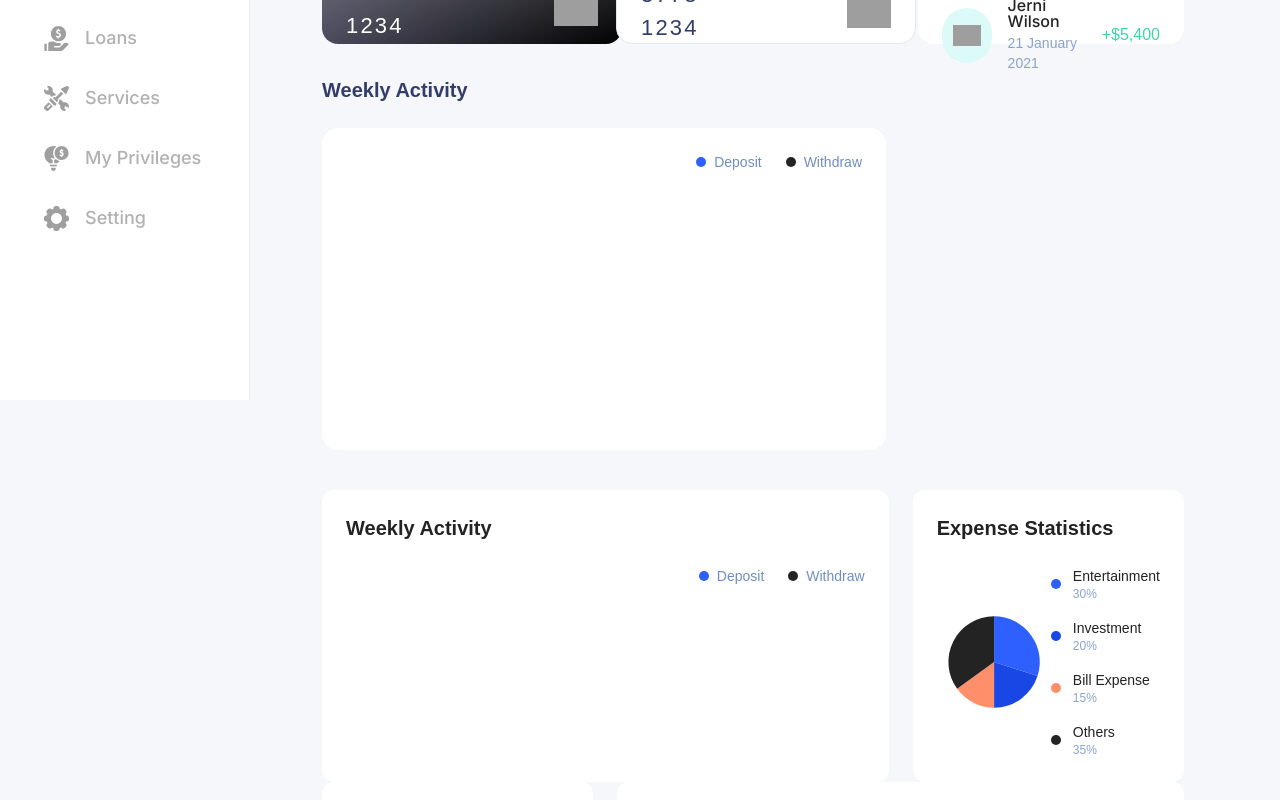
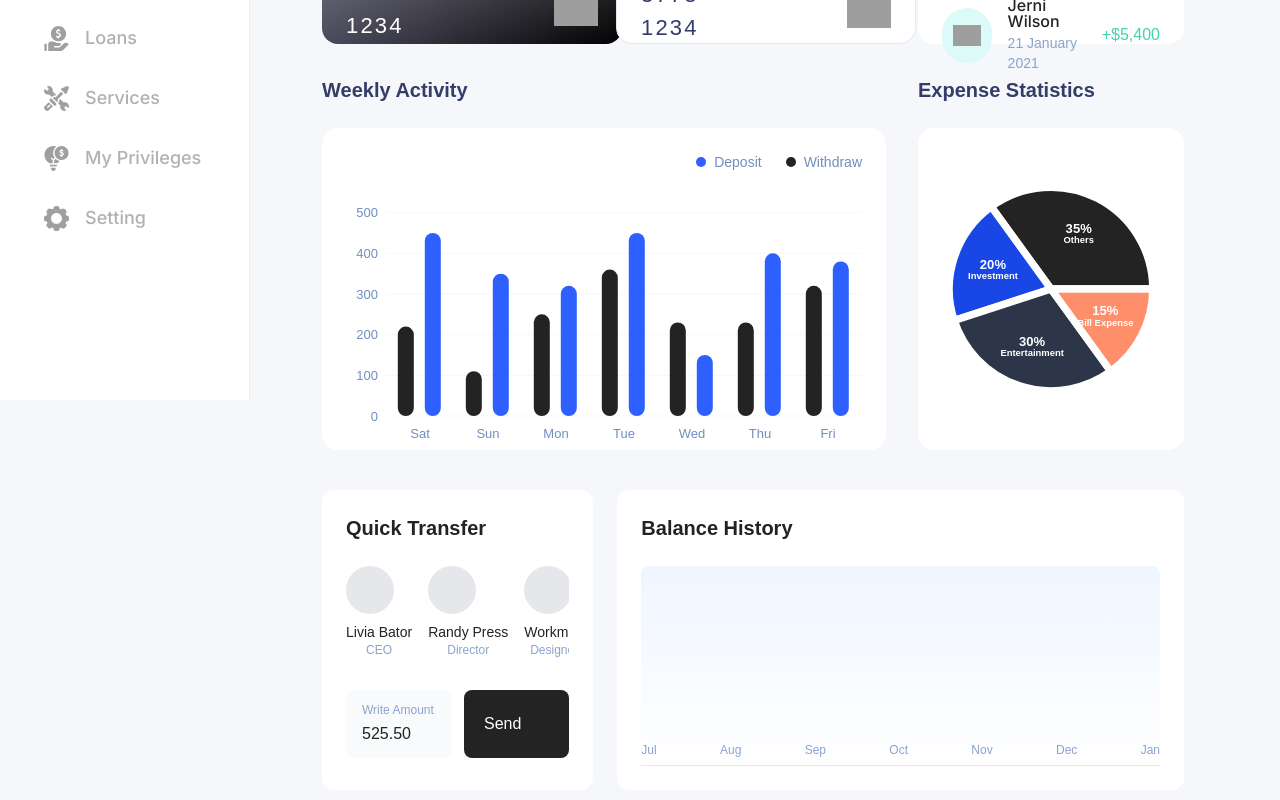
Before and after one commit to solarsyncer/soar_frontend_test, a Next.js app: page /dashboard in a window 1280 px wide. Shown: the part 400-1200 px from the top of the page. Built offline with nearby package versions, Linux system fonts and the light colour scheme; grey boxes are pictures that could not be loaded.

Commit message:
expense statistics

```diff
--- a/package.json
+++ b/package.json
@@ -11,6 +11,8 @@
   "dependencies": {
     "class-variance-authority": "^0.7.1",
     "clsx": "^2.1.1",
+    "highcharts": "^12.1.2",
+    "highcharts-react-official": "^3.2.1",
     "lucide-react": "^0.485.0",
     "next": "15.2.4",
     "react": "^19.0.0",
--- a/src/app/dashboard/page.tsx
+++ b/src/app/dashboard/page.tsx
@@ -2,15 +2,20 @@ import Image from "next/image";
 import { CreditCard } from "@/components/CreditCard";
 import { WeeklyActivityChart } from "@/components/WeeklyActivityChart";
 import { ExpenseStatistics } from "@/components/ExpenseStatistics";
+import type {
+  ExpenseCategory,
+  WeeklyActivity,
+  Transaction,
+} from "@/types/charts";
 import { cn } from "@/lib/utils";
 
-const transactions = [
+const transactions: Transaction[] = [
   { id: 1, type: "deposit", amount: 850, date: "28 January 2021" },
   { id: 2, type: "paypal", amount: 2500, date: "25 January 2021" },
   { id: 3, type: "send", amount: 5400, date: "21 January 2021" },
 ];
 
-const weeklyActivityData = [
+const weeklyActivityData: WeeklyActivity[] = [
   { day: "Sat", deposit: 220, withdraw: 450 },
   { day: "Sun", deposit: 110, withdraw: 350 },
   { day: "Mon", deposit: 250, withdraw: 320 },
@@ -18,6 +23,29 @@ const weeklyActivityData = [
   { day: "Wed", deposit: 230, withdraw: 150 },
   { day: "Thu", deposit: 230, withdraw: 400 },
   { day: "Fri", deposit: 320, withdraw: 380 },
+];
+
+const expenseData: ExpenseCategory[] = [
+  {
+    name: "Others",
+    value: 35,
+    color: "#232323", // Black
+  },
+  {
+    name: "Investment",
+    value: 20,
+    color: "#1947E5", // Bright blue
+  },
+  {
+    name: "Entertainment",
+    value: 30,
+    color: "#2D3648", // Dark navy
+  },
+  {
+    name: "Bill Expense",
+    value: 15,
+    color: "#FF8F6B", // Orange
+  },
 ];
 
 export default function DashboardPage() {
@@ -116,20 +144,15 @@ export default function DashboardPage() {
               <WeeklyActivityChart data={weeklyActivityData} />
             </div>
           </div>
-        </div>
 
-        <div className="grid grid-cols-1 lg:grid-cols-3 gap-6">
-          <div className="lg:col-span-2 bg-white rounded-xl p-6">
-            <h2 className="text-xl font-semibold text-[#232323] mb-6">
-              Weekly Activity
-            </h2>
-            <WeeklyActivityChart data={weeklyActivityData} />
-          </div>
-          <div className="bg-white rounded-xl p-6">
-            <h2 className="text-xl font-semibold text-[#232323] mb-6">
+          {/* Expense Statistics */}
+          <div className="lg:col-span-1">
+            <h2 className="text-xl font-semibold text-[#343C6A] mb-6">
               Expense Statistics
             </h2>
-            <ExpenseStatistics />
+            <div className="bg-white p-6 h-[322px] rounded-2xl">
+              <ExpenseStatistics data={expenseData} />
+            </div>
           </div>
         </div>
 
--- a/src/components/ExpenseStatistics.tsx
+++ b/src/components/ExpenseStatistics.tsx
@@ -1,65 +1,68 @@
+"use client";
+
 import React from "react";
+import { PieChart, Pie, Cell } from "recharts";
+import { ExpenseCategory, CustomLabelProps } from "@/types/charts";
 
-interface ExpenseCategory {
-  name: string;
-  percentage: number;
-  color: string;
+interface ExpenseStatisticsProps {
+  data: ExpenseCategory[];
 }
 
-const categories: ExpenseCategory[] = [
-  { name: "Entertainment", percentage: 30, color: "#2D60FF" },
-  { name: "Investment", percentage: 20, color: "#1947E5" },
-  { name: "Bill Expense", percentage: 15, color: "#FF8F6B" },
-  { name: "Others", percentage: 35, color: "#232323" },
-];
-
-export function ExpenseStatistics() {
-  let cumulativePercentage = 0;
+const CustomLabel = ({
+  cx,
+  cy,
+  midAngle,
+  innerRadius,
+  outerRadius,
+  name,
+  value,
+}: CustomLabelProps) => {
+  const RADIAN = Math.PI / 180;
+  const radius = innerRadius + (outerRadius - innerRadius) * 0.6;
+  const x = cx + radius * Math.cos(-midAngle * RADIAN);
+  const y = cy + radius * Math.sin(-midAngle * RADIAN);
 
   return (
-    <div className="flex items-center justify-between">
-      <div className="relative w-48 h-48">
-        <svg className="w-full h-full -rotate-90" viewBox="0 0 100 100">
-          {categories.map((category, index) => {
-            const startAngle = cumulativePercentage;
-            cumulativePercentage += category.percentage;
-            const endAngle = cumulativePercentage;
+    <text
+      x={x}
+      y={y}
+      fill="white"
+      textAnchor="middle"
+      dominantBaseline="central"
+      style={{ fontSize: "18px", fontWeight: 600 }}
+    >
+      <tspan x={x} dy="-0.5em">
+        {value}%
+      </tspan>
+      <tspan x={x} dy="1.2em" style={{ fontSize: "13px" }}>
+        {name}
+      </tspan>
+    </text>
+  );
+};
 
-            const x1 = 50 + 40 * Math.cos((startAngle / 100) * 2 * Math.PI);
-            const y1 = 50 + 40 * Math.sin((startAngle / 100) * 2 * Math.PI);
-            const x2 = 50 + 40 * Math.cos((endAngle / 100) * 2 * Math.PI);
-            const y2 = 50 + 40 * Math.sin((endAngle / 100) * 2 * Math.PI);
-
-            const largeArcFlag = category.percentage > 50 ? 1 : 0;
-
-            return (
-              <path
-                key={index}
-                d={`M 50 50 L ${x1} ${y1} A 40 40 0 ${largeArcFlag} 1 ${x2} ${y2} Z`}
-                fill={category.color}
-                className="transition-all duration-300"
-              />
-            );
-          })}
-        </svg>
-      </div>
-
-      <div className="space-y-4">
-        {categories.map((category, index) => (
-          <div key={index} className="flex items-center gap-3">
-            <div
-              className="w-2.5 h-2.5 rounded-full"
-              style={{ backgroundColor: category.color }}
-            />
-            <div>
-              <p className="text-sm font-medium text-[#232323]">
-                {category.name}
-              </p>
-              <p className="text-xs text-[#8BA3CB]">{category.percentage}%</p>
-            </div>
-          </div>
-        ))}
-      </div>
+export function ExpenseStatistics({ data }: ExpenseStatisticsProps) {
+  return (
+    <div className="w-full h-full flex items-center justify-center">
+      <PieChart width={300} height={300}>
+        <Pie
+          data={data}
+          cx="50%"
+          cy="50%"
+          labelLine={false}
+          label={CustomLabel}
+          outerRadius={140}
+          stroke="white"
+          strokeWidth={10}
+          dataKey="value"
+          isAnimationActive={true}
+          animationDuration={800}
+        >
+          {data.map((category, index) => (
+            <Cell key={`cell-${index}`} fill={category.color} />
+          ))}
+        </Pie>
+      </PieChart>
     </div>
   );
 }
--- a/src/components/WeeklyActivityChart.tsx
+++ b/src/components/WeeklyActivityChart.tsx
@@ -38,7 +38,7 @@ const CustomLegend = () => {
 
 export function WeeklyActivityChart({ data }: WeeklyActivityChartProps) {
   return (
-    <div>
+    <div className="w-full h-full">
       <div className="flex justify-end">
         <CustomLegend />
       </div>
@@ -59,7 +59,7 @@ export function WeeklyActivityChart({ data }: WeeklyActivityChartProps) {
               axisLine={false}
               tickLine={false}
               tick={{ fill: "#718EBF", fontSize: 13 }}
-              dy={10}
+              dy={5}
             />
             <YAxis
               axisLine={false}
--- /dev/null
+++ b/src/types/charts.ts
@@ -0,0 +1,28 @@
+export interface ExpenseCategory {
+  name: string;
+  value: number;
+  color: string;
+}
+
+export interface WeeklyActivity {
+  day: string;
+  deposit: number;
+  withdraw: number;
+}
+
+export interface Transaction {
+  id: number;
+  type: "deposit" | "paypal" | "send";
+  amount: number;
+  date: string;
+}
+
+export interface CustomLabelProps {
+  cx: number;
+  cy: number;
+  midAngle: number;
+  innerRadius: number;
+  outerRadius: number;
+  name: string;
+  value: number;
+}
```
Also changed, not shown: 1 other file (tests, documents, lock files or other folders).
